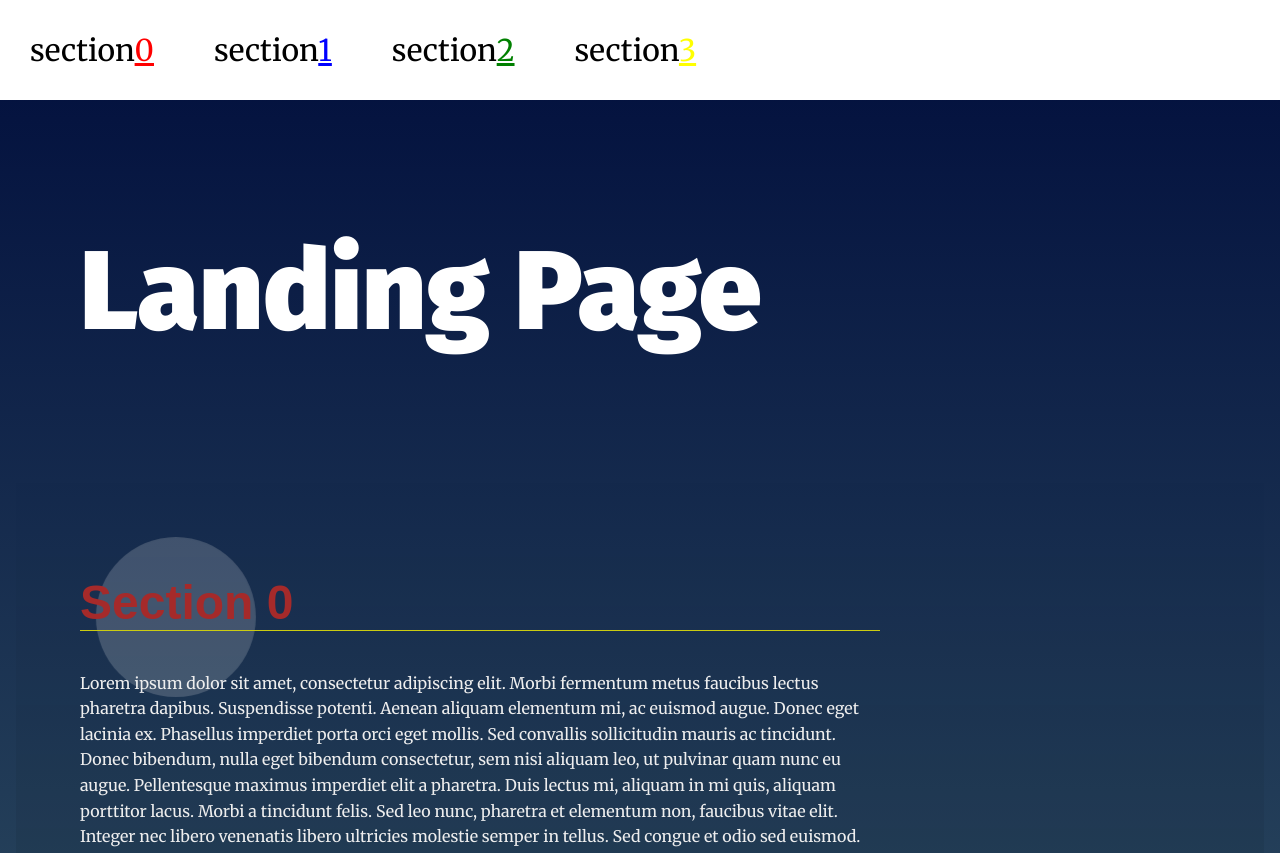
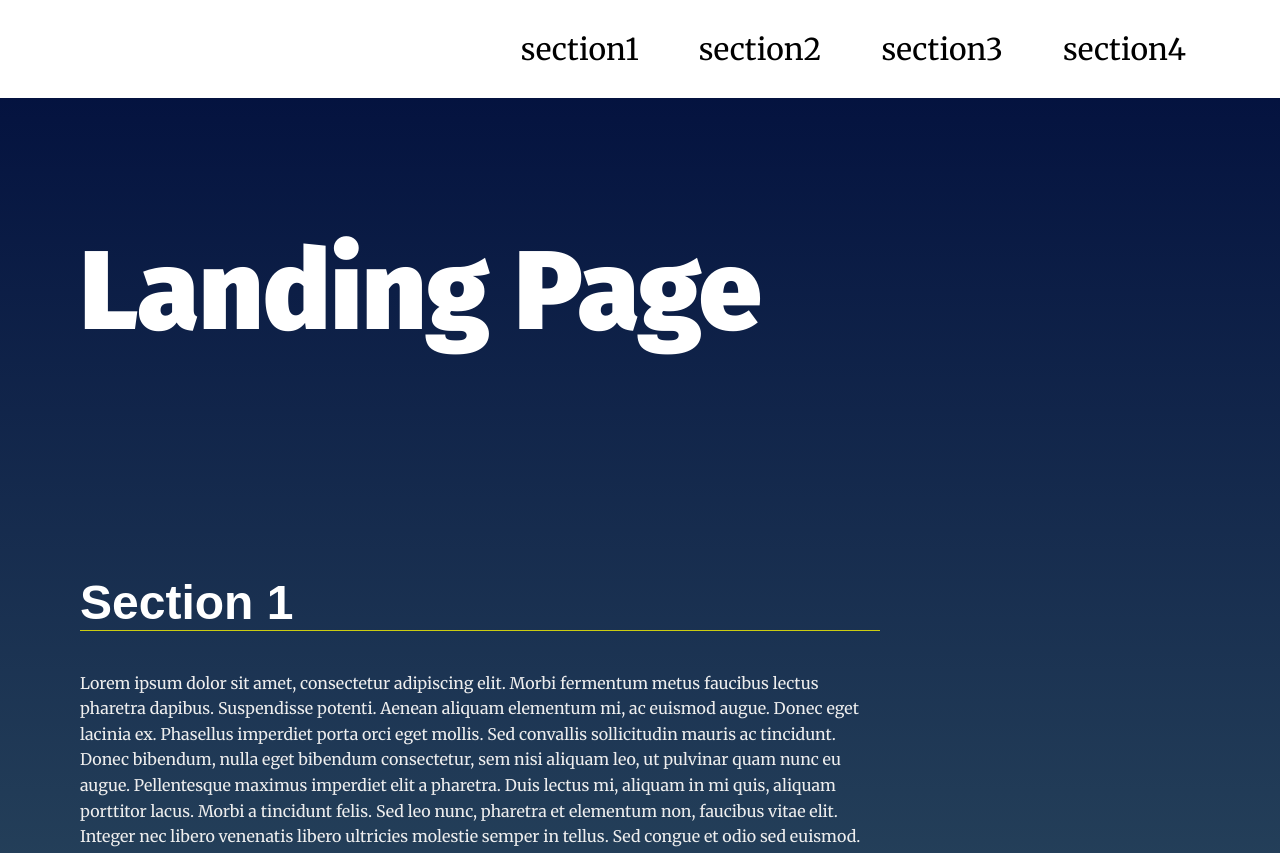
Before and after one commit to Hala-001/landing-Page-Project2, a plain HTML site: page projects/landing-page/index.html in a window 1280 px wide. Shown: the top 853 px of the page. Drawn offline with Linux system fonts and the light colour scheme.

Commit message:
make it better

```diff
--- a/projects/landing-page/css/styles.css
+++ b/projects/landing-page/css/styles.css
@@ -17,7 +17,32 @@ body {
     font-family: 'Merriweather', serif;
     color: #fff;
 }
-.Navigation{
+
+nav{
+    min-height:10vh;
+    margin: auto;
+    width: 90%;
+    display: flex;
+    align-items: center;
+    justify-content: space-between;
+}
+
+nav ul{
+    font-size: 1.5rem;
+    flex: 1;
+}
+nav ul{
+    list-style: none;
+    display: flex;
+    justify-content: space-between;
+}
+
+nav a{
+    color: tomato;
+    text-decoration: none;
+}
+
+/* .Navigation{
 
     display: flex;
     justify-content: left;
@@ -27,8 +52,21 @@ body {
     align-items: center;
 
 
+} */
+
+/* .youractiveclass1{background: linear-gradient(to right top, #f46b45,#eea849);}
+.youractiveclass2{background: linear-gradient(to right top,#005c97,#363795);}
+.youractiveclass3{background: linear-gradient(to right top,#e53935,#e35d5b);} */
+
+
+.bubble{
+
+   position: absolute;
+   z-index: -2;
+   background:linear-gradient(to right top,#f46b45,#eea8ee);
 }
-html{scroll-behavior: smooth;}
+
+
 
 /* Typeography General*/
 h1 {
--- a/projects/landing-page/index.html
+++ b/projects/landing-page/index.html
@@ -20,7 +20,7 @@
       <ul id="navbar__list">
 
 
-
+        <div class="bubble"></div>
       </ul></div>
     </nav>
   </header>
@@ -33,35 +33,35 @@
     Adding more sections will automatically populate nav.
     The first section is set to active class by default -->
 
-    <section id="section1" data-nav="Section 1" class="your-active-class">
+    <section id="section1" data-nav="Section 1" class="youractiveclass1" data-index="0">
       <div class="landing__container">
-        <h2 style="color: brown;">Section 0</h2>
-        <p>Lorem ipsum dolor sit amet, consectetur adipiscing elit. Morbi fermentum metus faucibus lectus pharetra dapibus. Suspendisse potenti. Aenean aliquam elementum mi, ac euismod augue. Donec eget lacinia ex. Phasellus imperdiet porta orci eget mollis. Sed convallis sollicitudin mauris ac tincidunt. Donec bibendum, nulla eget bibendum consectetur, sem nisi aliquam leo, ut pulvinar quam nunc eu augue. Pellentesque maximus imperdiet elit a pharetra. Duis lectus mi, aliquam in mi quis, aliquam porttitor lacus. Morbi a tincidunt felis. Sed leo nunc, pharetra et elementum non, faucibus vitae elit. Integer nec libero venenatis libero ultricies molestie semper in tellus. Sed congue et odio sed euismod.</p>
+        <h2>Section 1</h2>
+        <p id="section-1">Lorem ipsum dolor sit amet, consectetur adipiscing elit. Morbi fermentum metus faucibus lectus pharetra dapibus. Suspendisse potenti. Aenean aliquam elementum mi, ac euismod augue. Donec eget lacinia ex. Phasellus imperdiet porta orci eget mollis. Sed convallis sollicitudin mauris ac tincidunt. Donec bibendum, nulla eget bibendum consectetur, sem nisi aliquam leo, ut pulvinar quam nunc eu augue. Pellentesque maximus imperdiet elit a pharetra. Duis lectus mi, aliquam in mi quis, aliquam porttitor lacus. Morbi a tincidunt felis. Sed leo nunc, pharetra et elementum non, faucibus vitae elit. Integer nec libero venenatis libero ultricies molestie semper in tellus. Sed congue et odio sed euismod.</p>
 
         <p>Aliquam a convallis justo. Vivamus venenatis, erat eget pulvinar gravida, ipsum lacus aliquet velit, vel luctus diam ipsum a diam. Cras eu tincidunt arcu, vitae rhoncus purus. Vestibulum fermentum consectetur porttitor. Suspendisse imperdiet porttitor tortor, eget elementum tortor mollis non.</p>
       </div>
     </section>
-    <section id="section2" data-nav="Section 2">
+    <section id="section2" data-nav="Section 2" class="youractiveclass2" data-index="1">
       <div class="landing__container">
-        <h2 style="color:blue">Section 1</h2>
-        <p class='se1'>Lorem ipsum dolor sit amet, consectetur adipiscing elit. Morbi fermentum metus faucibus lectus pharetra dapibus. Suspendisse potenti. Aenean aliquam elementum mi, ac euismod augue. Donec eget lacinia ex. Phasellus imperdiet porta orci eget mollis. Sed convallis sollicitudin mauris ac tincidunt. Donec bibendum, nulla eget bibendum consectetur, sem nisi aliquam leo, ut pulvinar quam nunc eu augue. Pellentesque maximus imperdiet elit a pharetra. Duis lectus mi, aliquam in mi quis, aliquam porttitor lacus. Morbi a tincidunt felis. Sed leo nunc, pharetra et elementum non, faucibus vitae elit. Integer nec libero venenatis libero ultricies molestie semper in tellus. Sed congue et odio sed euismod.</p>
+        <h2>Section 2</h2>
+        <p id="section-2">Lorem ipsum dolor sit amet, consectetur adipiscing elit. Morbi fermentum metus faucibus lectus pharetra dapibus. Suspendisse potenti. Aenean aliquam elementum mi, ac euismod augue. Donec eget lacinia ex. Phasellus imperdiet porta orci eget mollis. Sed convallis sollicitudin mauris ac tincidunt. Donec bibendum, nulla eget bibendum consectetur, sem nisi aliquam leo, ut pulvinar quam nunc eu augue. Pellentesque maximus imperdiet elit a pharetra. Duis lectus mi, aliquam in mi quis, aliquam porttitor lacus. Morbi a tincidunt felis. Sed leo nunc, pharetra et elementum non, faucibus vitae elit. Integer nec libero venenatis libero ultricies molestie semper in tellus. Sed congue et odio sed euismod.</p>
 
         <p>Aliquam a convallis justo. Vivamus venenatis, erat eget pulvinar gravida, ipsum lacus aliquet velit, vel luctus diam ipsum a diam. Cras eu tincidunt arcu, vitae rhoncus purus. Vestibulum fermentum consectetur porttitor. Suspendisse imperdiet porttitor tortor, eget elementum tortor mollis non.</p>
       </div>
     </section>
-    <section id="section3" data-nav="Section 3">
+    <section id="section3" data-nav="Section 3" class="youractiveclass3" data-index="2">
       <div class="landing__container">
-        <h2 style="color:green">Section 2</h2>
-        <p>Lorem ipsum dolor sit amet, consectetur adipiscing elit. Morbi fermentum metus faucibus lectus pharetra dapibus. Suspendisse potenti. Aenean aliquam elementum mi, ac euismod augue. Donec eget lacinia ex. Phasellus imperdiet porta orci eget mollis. Sed convallis sollicitudin mauris ac tincidunt. Donec bibendum, nulla eget bibendum consectetur, sem nisi aliquam leo, ut pulvinar quam nunc eu augue. Pellentesque maximus imperdiet elit a pharetra. Duis lectus mi, aliquam in mi quis, aliquam porttitor lacus. Morbi a tincidunt felis. Sed leo nunc, pharetra et elementum non, faucibus vitae elit. Integer nec libero venenatis libero ultricies molestie semper in tellus. Sed congue et odio sed euismod.</p>
+        <h2>Section 3</h2>
+        <p id="section-3">Lorem ipsum dolor sit amet, consectetur adipiscing elit. Morbi fermentum metus faucibus lectus pharetra dapibus. Suspendisse potenti. Aenean aliquam elementum mi, ac euismod augue. Donec eget lacinia ex. Phasellus imperdiet porta orci eget mollis. Sed convallis sollicitudin mauris ac tincidunt. Donec bibendum, nulla eget bibendum consectetur, sem nisi aliquam leo, ut pulvinar quam nunc eu augue. Pellentesque maximus imperdiet elit a pharetra. Duis lectus mi, aliquam in mi quis, aliquam porttitor lacus. Morbi a tincidunt felis. Sed leo nunc, pharetra et elementum non, faucibus vitae elit. Integer nec libero venenatis libero ultricies molestie semper in tellus. Sed congue et odio sed euismod.</p>
 
         <p>Aliquam a convallis justo. Vivamus venenatis, erat eget pulvinar gravida, ipsum lacus aliquet velit, vel luctus diam ipsum a diam. Cras eu tincidunt arcu, vitae rhoncus purus. Vestibulum fermentum consectetur porttitor. Suspendisse imperdiet porttitor tortor, eget elementum tortor mollis non.</p>
 
       </div>
     </section>
-    <section id="section4" data-nav="Section 4">
+    <section id="section4" data-nav="Section 4" class="youractiveclass4" data-index="3">
       <div class="landing__container">
-        <h2 style="color:Yellow">Section 3</h2>
-        <p>Lorem ipsum dolor sit amet, consectetur adipiscing elit. Morbi fermentum metus faucibus lectus pharetra dapibus. Suspendisse potenti. Aenean aliquam elementum mi, ac euismod augue. Donec eget lacinia ex. Phasellus imperdiet porta orci eget mollis. Sed convallis sollicitudin mauris ac tincidunt. Donec bibendum, nulla eget bibendum consectetur, sem nisi aliquam leo, ut pulvinar quam nunc eu augue. Pellentesque maximus imperdiet elit a pharetra. Duis lectus mi, aliquam in mi quis, aliquam porttitor lacus. Morbi a tincidunt felis. Sed leo nunc, pharetra et elementum non, faucibus vitae elit. Integer nec libero venenatis libero ultricies molestie semper in tellus. Sed congue et odio sed euismod.</p>
+        <h2>Section 4</h2>
+        <p id="section-4">Lorem ipsum dolor sit amet, consectetur adipiscing elit. Morbi fermentum metus faucibus lectus pharetra dapibus. Suspendisse potenti. Aenean aliquam elementum mi, ac euismod augue. Donec eget lacinia ex. Phasellus imperdiet porta orci eget mollis. Sed convallis sollicitudin mauris ac tincidunt. Donec bibendum, nulla eget bibendum consectetur, sem nisi aliquam leo, ut pulvinar quam nunc eu augue. Pellentesque maximus imperdiet elit a pharetra. Duis lectus mi, aliquam in mi quis, aliquam porttitor lacus. Morbi a tincidunt felis. Sed leo nunc, pharetra et elementum non, faucibus vitae elit. Integer nec libero venenatis libero ultricies molestie semper in tellus. Sed congue et odio sed euismod.</p>
 
         <p>Aliquam a convallis justo. Vivamus venenatis, erat eget pulvinar gravida, ipsum lacus aliquet velit, vel luctus diam ipsum a diam. Cras eu tincidunt arcu, vitae rhoncus purus. Vestibulum fermentum consectetur porttitor. Suspendisse imperdiet porttitor tortor, eget elementum tortor mollis non.</p>
       </div>
--- a/projects/landing-page/js/app.js
+++ b/projects/landing-page/js/app.js
@@ -2,19 +2,19 @@
 //builds navigation
 function mainFunction(){
     const ul=document.getElementById('navbar__list');
-    var arr = ['section','section','section','section'];
+    var arr = ['section1','section2','section3','section4'];
 // build the nav
 // Build menu
     for (var i = 0; i < arr.length; i++){
-        var item = document.createElement('il');
+        var item = document.createElement('li');
         var a = document.createElement('a');
-        a.textContent = i;
 
-        item.textContent = arr[i];
+       item.textContent = arr[i];
         item.style.color= "black";
         item.style.fontSize="30px";
         item.style.margin="30px";
         item.id='navbar'+i;
+        item.className='navbar'+i;
         a.id='navbarr'+i;
         ul.appendChild(item);
         item.appendChild(a);
@@ -32,58 +32,73 @@ const item2 = document.querySelector('#navbar2');
 const item3 = document.querySelector('#navbar3');
 
 
-
 //setAttribut to anchor 1
 const a1 = document.getElementById('navbarr0');
-var att = document.createAttribute("href");
-  att.value = "#section1";
+var att = document.createAttribute("data-page");
+  att.value = "youractiveclass1";
   a1.setAttributeNode(att);
-  a1.style.color='red';
+
 //setAttribut to anchor 2
 const a2 = document.getElementById('navbarr1');
-var att2 = document.createAttribute("href");
-  att2.value = "#section2";
+var att2 = document.createAttribute("data-page");
+  att2.value = "youractiveclass2";
   a2.setAttributeNode(att2);
-  a2.style.color='blue';
+
 //setAttribut to anchor 3
 const a3 = document.getElementById('navbarr2');
-var att3 = document.createAttribute("href");
-  att3.value = "#section3";
+var att3 = document.createAttribute("data-page");
+  att3.value = "youractiveclass3";
   a3.setAttributeNode(att3);
-  a3.style.color='green';
+
 //setAttribut to anchor 4
 const a4 = document.getElementById('navbarr3');
 
-var att4 = document.createAttribute("href");
-  att4.value = "#section4";
+var att4 = document.createAttribute("data-page");
+  att4.value = "youractiveclass4";
   a4.setAttributeNode(att4);
-  a4.style.color='Yellow';
- ///////////////////////////////////////
 
-// using scrollTO and give coloer to ul
-window.onscroll = function() {myFunction()};
-function myFunction() {
-  if (document.body.scrollTop > 350 || document.documentElement.scrollTop > 350) {
-    const item0 = document.querySelector('#navbar0').style.color='red';
-  } else {
-    const item0 = document.querySelector('#navbar0').style.color='black';
-  }
-  if (document.body.scrollTop > 850 || document.documentElement.scrollTop > 850) {
-    const item1 = document.querySelector('#navbar1').style.color='blue';
-  } else {
-    const item1 = document.querySelector('#navbar1').style.color='black';
-  }
-  if (document.body.scrollTop >1400|| document.documentElement.scrollTop >1400) {
-    const item2 = document.querySelector('#navbar2').style.color='green';
-  } else {
-    const item2 = document.querySelector('#navbar2').style.color='black';
-  }
-  if (document.body.scrollTop >1950|| document.documentElement.scrollTop >1950) {
-    const item3 = document.querySelector('#navbar3').style.color='yellow';
-  } else {
-    const item3 = document.querySelector('#navbar3').style.color='black';
-  }
-}
+
+// Scroll to section on navigation click
+  const x=document.getElementById("navbar0").addEventListener("click", function() {
+    var element = document.getElementById("section1");
+
+
+element.scrollIntoView();
+element.scrollIntoView(false);
+element.scrollIntoView({block: "end"});
+element.scrollIntoView({behavior: "smooth", block: "end", inline: "nearest"});
+
+  });
+
+
+
+  // Scroll to section on navigation click
+  const y=document.getElementById("navbar1").addEventListener("click", function() {
+    var element2 = document.getElementById("section2");
+
+element2.scrollIntoView();
+element2.scrollIntoView(false);
+element2.scrollIntoView({block: "end"});
+element2.scrollIntoView({behavior: "smooth", block: "end", inline: "nearest"});
+  });
+// Scroll to section on navigation click
+const z=document.getElementById("navbar2").addEventListener("click", function() {
+  var element3 = document.getElementById("section3");
+
+element3.scrollIntoView();
+element3.scrollIntoView(false);
+element3.scrollIntoView({block: "end"});
+element3.scrollIntoView({behavior: "smooth", block: "end", inline: "nearest"});
+});
+// Scroll to section on navigation click
+const w=document.getElementById("navbar3").addEventListener("click", function() {
+  var element4 = document.getElementById("section4");
+
+element4.scrollIntoView();
+element4.scrollIntoView(false);
+element4.scrollIntoView({block: "end"});
+element4.scrollIntoView({behavior: "smooth", block: "end", inline: "nearest"});
+});
 
 
 
@@ -97,193 +112,57 @@ function myFunction() {
 
 
 
+// const sections=document.querySelectorAll('section');
+// // console.log(sections);
+// const bubble =document.querySelector('.bubble');
+// // console.log(bubble);
+// const gradients =[
+//         'linear-gradient(to right top, #f46b45,#eea849)',
+//         'linear-gradient(to right top,#005c97,#363795)',
+//         'linear-gradient(to right top,#e53935,#e35d5b)',
+//         'linear-gradient(to right top,#e53935,#e35d5b)'
+//       ];
+// console.log(gradients);
+
+
+// const options ={
+//   threshold:0.7
+
+// };
 
 
 
+// let observer =new IntersectionObserver(navCheck, options);
+
+// function navCheck(entries){
+// entries.forEach(entry =>{
+//  const className=entry.target.className;
+
+//  const activeAnchor=document.querySelector(`[data-page=${className}]`);
+
+//  const gradientIndex=entry.target.getAttribute('data-index');
+
+//  const coords=activeAnchor.getBoundingClientRect();
+
+//  const directions={
+//    height: coords.height,
+//    width: coords.width,
+//    top: coords.top,
+//    left:coords.left
+//  };
+// if(entry.isIntersecting){
 
 
-
-
-
-// const mainHeading = document.querySelector('#navbar0');
-
-// mainHeading.addEventListener('click', function () {
-//   mainHeading.style.color='red';
-//   const p1=document.querySelector('.se1');
-
-
+//   bubble.style.setProperty('left',`${directions.left}px`);
+//   bubble.style.setProperty('top',`${directions.top}px`);
+//   bubble.style.setProperty('width',`${directions.width}px`);
+//   bubble.style.setProperty('height',`${directions.height}px`);
+// }
 
 // });
+// }
 
+// sections.forEach(section =>{
 
-
-
-
-
-
-
-
-
-
-
-
-
-
-
-
-
-
-
-
-
-
-
-
-
-
-
-
-
-
-
-
-// var target = document.querySelector('#section4');
-
-
-
-// const options = {
-//     root: null,
-//     rootMargin: '0px',
-//     threshold: 1.0
-//   };
-
-
-//   let callback= (entries, observer)=> {
-//     entries.forEach(entry => {
-//       if(entry.target.id===target){
-//         item3.style.color='red';}
-//         else{
-//         item3.style.color='Yellow';
-
-//       }
-//       console.log(entry);
-//     });
-//   }
-
-//   let observer = new IntersectionObserver(callback, options);
-//   observer.observe(target);
-//   console.log(target);
-
-
-  ///////////////////////////////////////
-  //                                   //
-  //////////////////////////////////////
-
-// var target3 = document.querySelector('#section3');
-// let callback= (entries, observer)=> {
-//   //observer.observe(target);
-//   entries.forEach(entry => {
-//     console.log("entry.target.id "+entry.target.id)
-//     console.log("target "+target.id);
-//     if(entry.target.id==target.id){
-//       console.log(item3);
-//       item3.style.color='red';
-//     }if(entry.target3.id==target3.id){
-//       item3.style.color='Yellow';
-//       item3.style.color='red';
-//     }
-//     console.log(entry);
-//     });
-//   }
-
-
-// let callback= (entries, observer)=> {
-//   entries.forEach(entry => {
-//     //console.log("entry.target.id "+entry.target.id)
-//     //console.log("target "+target.id);
-//     if(entry.target3.id==target3.id){
-//       item3.style.color='Yellow';
-//       item3.style.color='red';
-//       }console.log(entry);});
-//       }
-
-// let observer = new IntersectionObserver(callback, options);
-// observer.observe(target);
-
-// let observer3 = new IntersectionObserver(callback, options);
-// observer3.observe(target3);
-
-  ///////////////////////////////////////
-  //                                   //
-  //////////////////////////////////////
-
-//style for elemint section
-// const style0=item0.style.color='red';
-// const style1=item1.style.color='red';
-// const style2=item2.style.color='red';
-// const style3=item3.style.color='red';
-
-
-
-
-
-
-
-
-
-
-/**
- *
- * Manipulating the DOM exercise.
- * Exercise programmatically builds navigation,
- * scrolls to anchors from navigation,
- * and highlights section in viewport upon scrolling.
- *
- * Dependencies: None
- *
- * JS Version: ES2015/ES6
- *
- * JS Standard: ESlint
- *
-*/
-
-/**
- * Define Global Variables
- *
-*/
-
-
-/**
- * End Global Variables
- * Start Helper Functions
- *
-*/
-
-
-
-/**
- * End Helper Functions
- * Begin Main Functions
- *
-*/
-
-
-
-
-// Add class 'active' to section when near top of viewport
-
-
-// Scroll to anchor ID using scrollTO event
-
-
-/**
- * End Main Functions
- * Begin Events
- *
-*/
-
-
-
-// Scroll to section on link click
-
-// Set sections as active
+//   observer.observe(section);
+// } )
```
